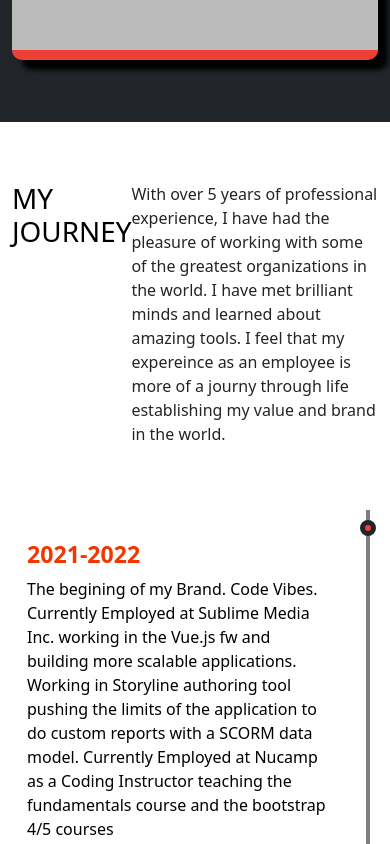
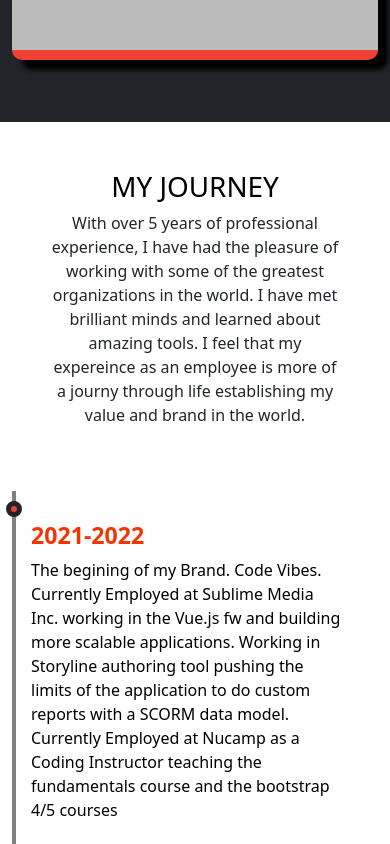
Before and after one commit to victorswanberg/portfolio, a React (Create React App) app: page / in a window 390 px wide. Shown: the part 3020-3864 px from the top of the page. Built offline with nearby package versions, Linux system fonts and the light colour scheme.

Commit message:
Fixed some mobile issues

```diff
--- a/src/App.css
+++ b/src/App.css
@@ -333,7 +333,7 @@ text-transform: uppercase;
   font-weight: 900;
 }
 
-/* Media */
+/* Media
 @media(max-width:768px) {
   .experience {
     padding: 0.75rem;
@@ -341,7 +341,7 @@ text-transform: uppercase;
 
   .experience .container {
     padding-left: 0;
-  }
+  } */
 
   /* .row:nth-child(odd) .col-md-6{
   box-shadow: none;
@@ -359,8 +359,8 @@ text-transform: uppercase;
   }
   .marker-right {
     margin-right: auto;
-  } */
-}
+  }
+} */
 
 /* Portfolio */
 /* Help on mobile~! */
@@ -370,17 +370,17 @@ text-transform: uppercase;
 }
 
 .portfolio-image {
-  width: 15rem;
+  width: 100%;
   border: 3px solid black;
   cursor: pointer;
   padding: .325rem;
 }
 
-.portfolio-image-box {
+/* .portfolio-image-box {
   display: flex;
-  justify-content: space-around;
+  justify-content: space-evenly;
   padding:1em;
-}
+} */
 
 /* Overflow */
 /* Why is this not showing up either? */
@@ -414,8 +414,10 @@ text-transform: uppercase;
 
 .testimonials {
   background-image: url('assets/testimonials-carousel/testimonials-bg.jpg');
-  background-size: cover;
+  background-size: 120%;
   background-color: var(--primary-black);
+  background-repeat: no-repeat;
+  background-position: center;
   text-align: center;
   padding-bottom: 4rem;
   margin-bottom: 0;
--- a/src/components/Experience.js
+++ b/src/components/Experience.js
@@ -3,7 +3,7 @@ import './component-styles/Experience.scss'
 const Experience = () => {
     return (
         <div id="experience" className="experience">
-            <div className="d-flex justify-content-center my-5">
+            <div className="text-center p-5">
                 <h1>My Journey</h1>
                 <p>With over 5 years of professional experience, I have had the pleasure of working with some of the greatest organizations in the world. I have met brilliant minds and learned about amazing tools. I feel that my expereince as an employee is more of a journy through life establishing my value and brand in the world.
                 </p>
--- a/src/components/Portfolio.js
+++ b/src/components/Portfolio.js
@@ -12,7 +12,7 @@ const Portfolio = () => {
         <div className="image-box-wrapper">
             <div className="container">
                 <div className="row">
-                    <div className="col-lg-3 col-md-6 col-sm-6">
+                    <div className="col-md-6 mb-3">
                         <div className="portfolio-image-box">
                             <img className="portfolio-image" src={triplexxx} alt="triple xxx restraunt" />
                             <div className="overflow"></div>
@@ -20,7 +20,7 @@ const Portfolio = () => {
                         </div>
                     </div>
                     {/* - */}
-                    <div className="col-lg-3 col-md-6 col-sm-6">
+                    <div className="col-md-6 mb-3">
                         <div className="portfolio-image-box">
                             <img className="portfolio-image" src={triplexxx} alt="triple xxx restraunt" />
                             <div className="overflow"></div>
@@ -28,7 +28,7 @@ const Portfolio = () => {
                         </div>
                     </div>
                     {/* - */}
-                    <div className="col-lg-3 col-md-6 col-sm-6">
+                    <div className="col-md-6 mb-3">
                         <div className="portfolio-image-box">
                             <img className="portfolio-image" src={triplexxx} alt="triple xxx restraunt" />
                             <div className="overflow"></div>
@@ -36,7 +36,7 @@ const Portfolio = () => {
                         </div>
                     </div>
                     {/* - */}
-                    <div className="col-lg-3 col-md-6 col-sm-6">
+                    <div className="col-md-6 mb-3">
                         <div className="portfolio-image-box">
                             <img className="portfolio-image" src={triplexxx} alt="triple xxx restraunt" />
                             <div className="overflow"></div>
--- a/src/components/component-styles/Experience.scss
+++ b/src/components/component-styles/Experience.scss
@@ -10,13 +10,27 @@
             }
         }
         .row:nth-child(odd) {
-            .col-md-6{
+            .col-md-6 {
             box-shadow: 4px 0 0 0 grey;
             }
         }
         .row:nth-child(even) {
-            .col-md-6{
+            .col-md-6 {
             border-left: 4px solid grey;
+            }
+        }
+    @media(max-width:768px) {
+        .row:nth-child(odd) {
+                .col-md-6 {
+                    box-shadow: 0 0 0 0 grey;
+                    border-left: 4px solid grey;
+
+                    .marker-right {
+                        margin-right: auto;
+                        transform: translateX(-10px);
+                        margin-left: 0;
+                    }
+                }
             }
         }
     }
```
Also changed, not shown: 1 other file (tests, documents, lock files or other folders).
